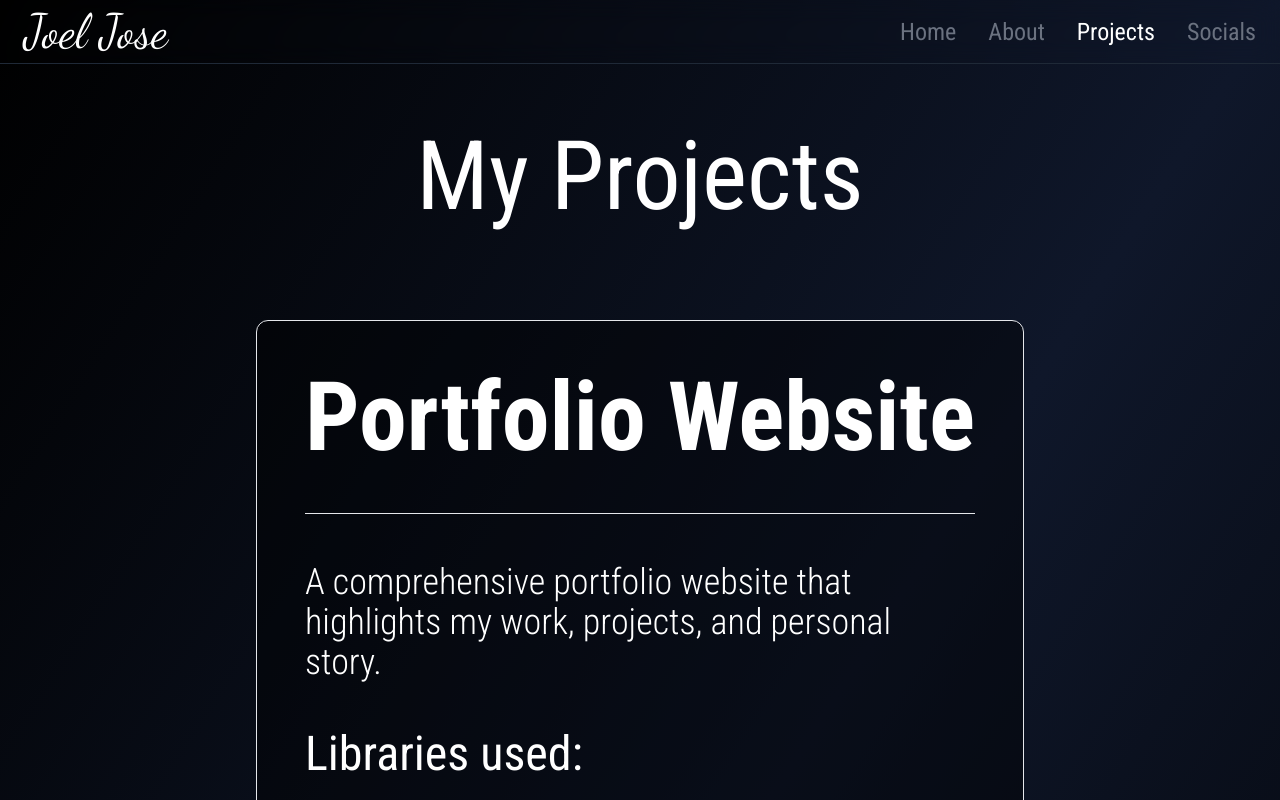
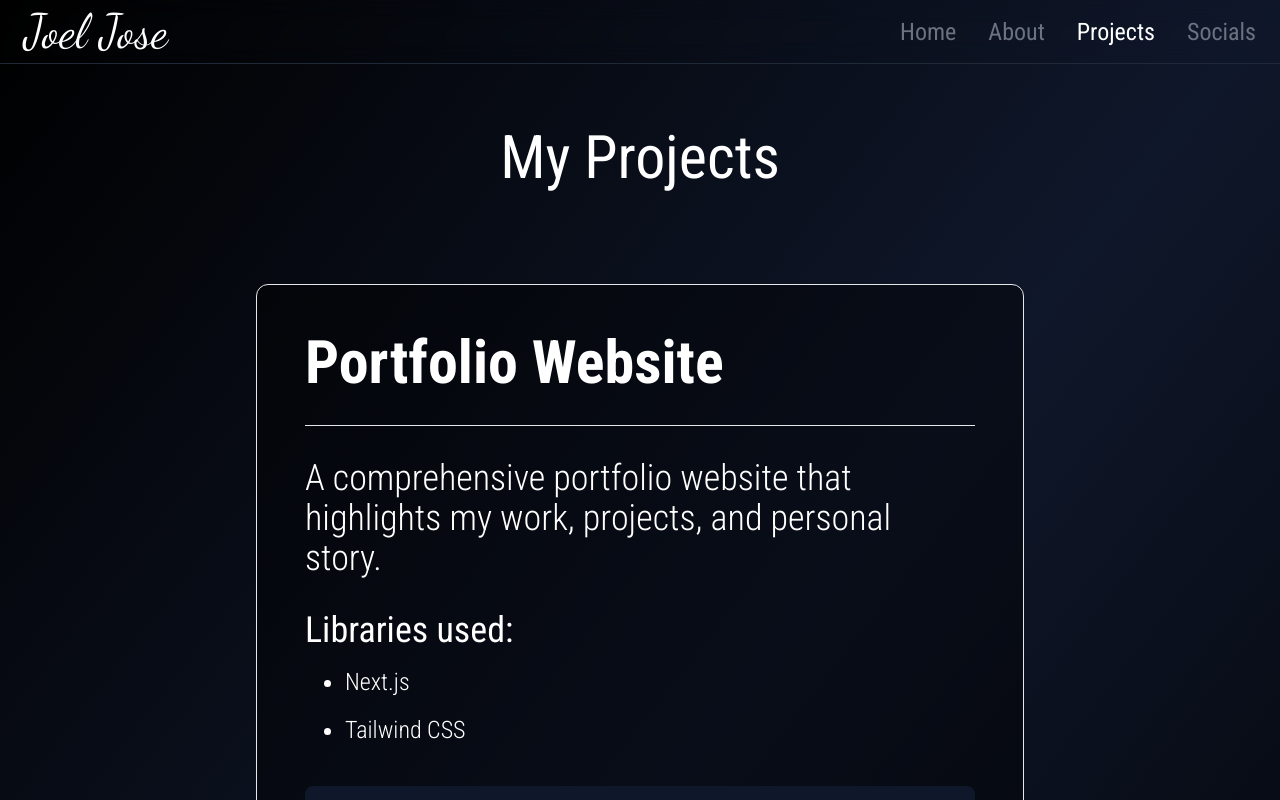
Before and after one commit to joeljosedev/portfolio-website, a Next.js app: page /projects in a window 1280 px wide. Shown: the top 800 px of the page. Built offline with nearby package versions, Linux system fonts and the light colour scheme.

Commit message:
Updated Project page styling

```diff
--- a/styles/components/ProjectCard.module.css
+++ b/styles/components/ProjectCard.module.css
@@ -9,23 +9,23 @@
 }
 
 .title {
-  @apply border-b pb-4 text-4xl font-bold lg:pb-12 lg:text-8xl;
+  @apply border-b pb-4 text-4xl font-bold lg:pb-8 lg:text-6xl;
 }
 
 .description {
-  @apply py-4 text-xl font-thin lg:py-12 lg:text-4xl;
+  @apply py-4 text-xl font-thin lg:py-8 lg:text-4xl;
 }
 
 .library {
-  @apply text-2xl lg:text-5xl;
+  @apply text-2xl lg:text-4xl;
 }
 
 .libraryList {
-  @apply list-disc pt-2 pl-6 lg:pt-6 lg:pl-10;
+  @apply list-disc pt-2 pl-6 lg:pt-2 lg:pl-10;
 }
 
 .libraryListItem {
-  @apply text-xl font-thin lg:py-2 lg:text-3xl;
+  @apply text-xl font-thin lg:py-2 lg:text-2xl;
 }
 
 .link {
--- a/styles/pages/projects.module.css
+++ b/styles/pages/projects.module.css
@@ -9,6 +9,6 @@
 }
 
 .title {
-  @apply py-4 text-center text-5xl opacity-0 lg:pb-16 lg:text-8xl;
+  @apply py-4 text-center text-5xl opacity-0 lg:pb-16 lg:text-6xl;
   animation: load 1s forwards ease-in;
 }
```
